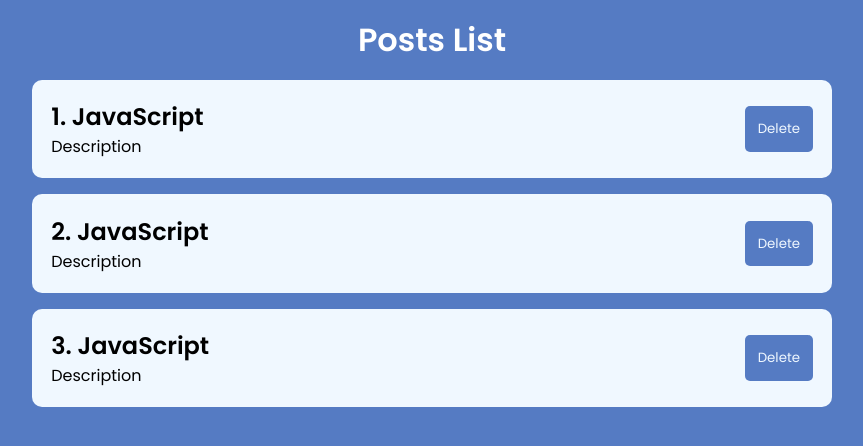
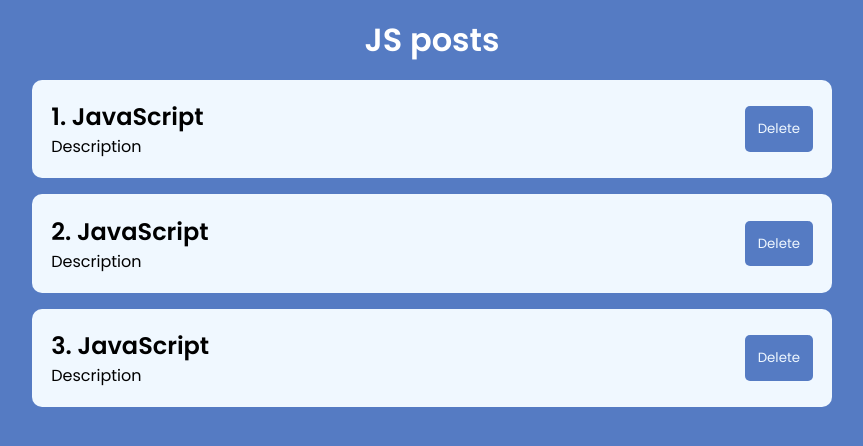
Before and after one commit to douryne/ReactPosts, a React (Create React App) app: page / in a window 1280 px wide. Shown: the top 446 px of the page, without its empty margins (208-1071 px from the left). Built offline with nearby package versions, Linux system fonts and the light colour scheme.

Commit message:
postlist component

```diff
--- a/src/App.js
+++ b/src/App.js
@@ -1,5 +1,5 @@
 import React, { useState } from 'react';
-import PostItem from './components/PostItem';
+import PostList from './components/PostList';
 import './styles/App.css';
 
 function App() {
@@ -11,10 +11,7 @@ function App() {
 
   return (
     <div className='App'>
-      <h1 style={{ textAlign: 'center', color: 'white' }}>Posts List</h1>
-      {posts.map(post =>
-        <PostItem post={ post } key={ post.id }/>
-      )}
+      <PostList posts={posts} title={'JS posts'}/>
     </div>
   );
 }
--- /dev/null
+++ b/src/components/PostList.jsx
@@ -0,0 +1,17 @@
+import React from 'react';
+import PostItem from './PostItem';
+
+const PostList = ({posts, title}) => {
+  return (
+    <div>
+      <h1 style={{ textAlign: 'center', color: 'white' }}>
+        { title }
+      </h1>
+      {posts.map(post =>
+        <PostItem post={ post } key={ post.id }/>
+      )}
+    </div>
+  );
+};
+
+export default PostList;
```
